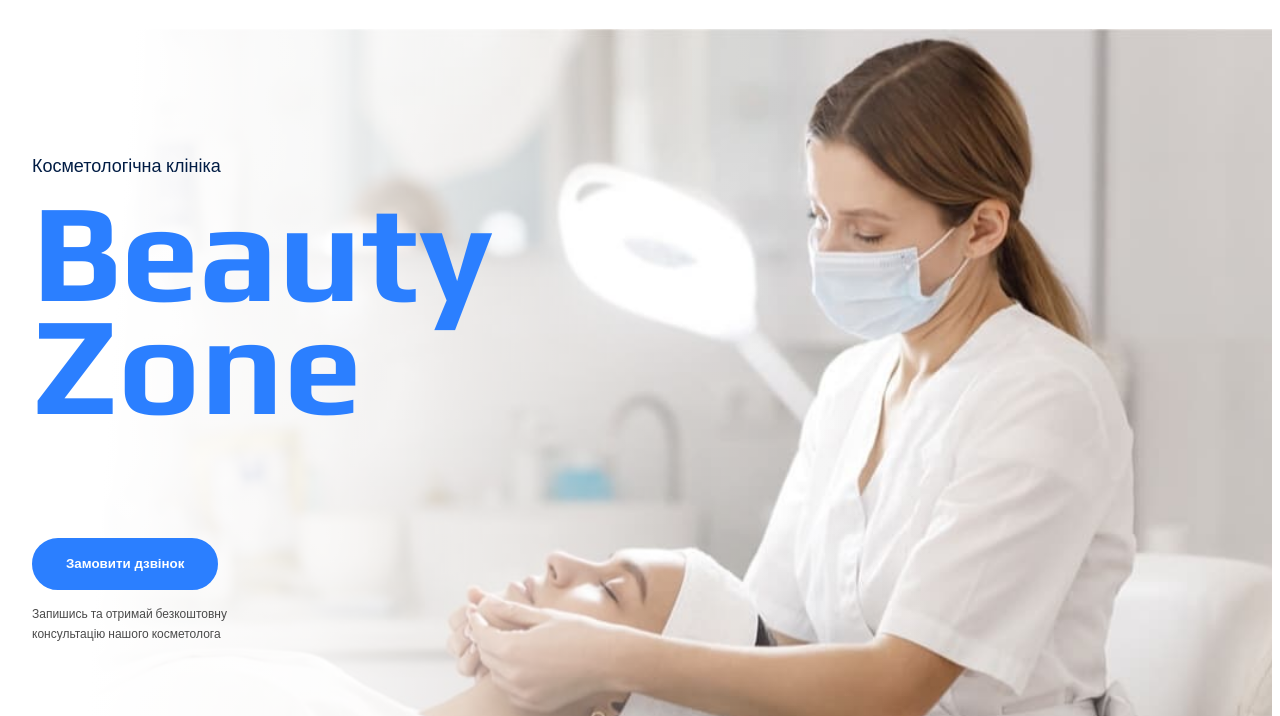
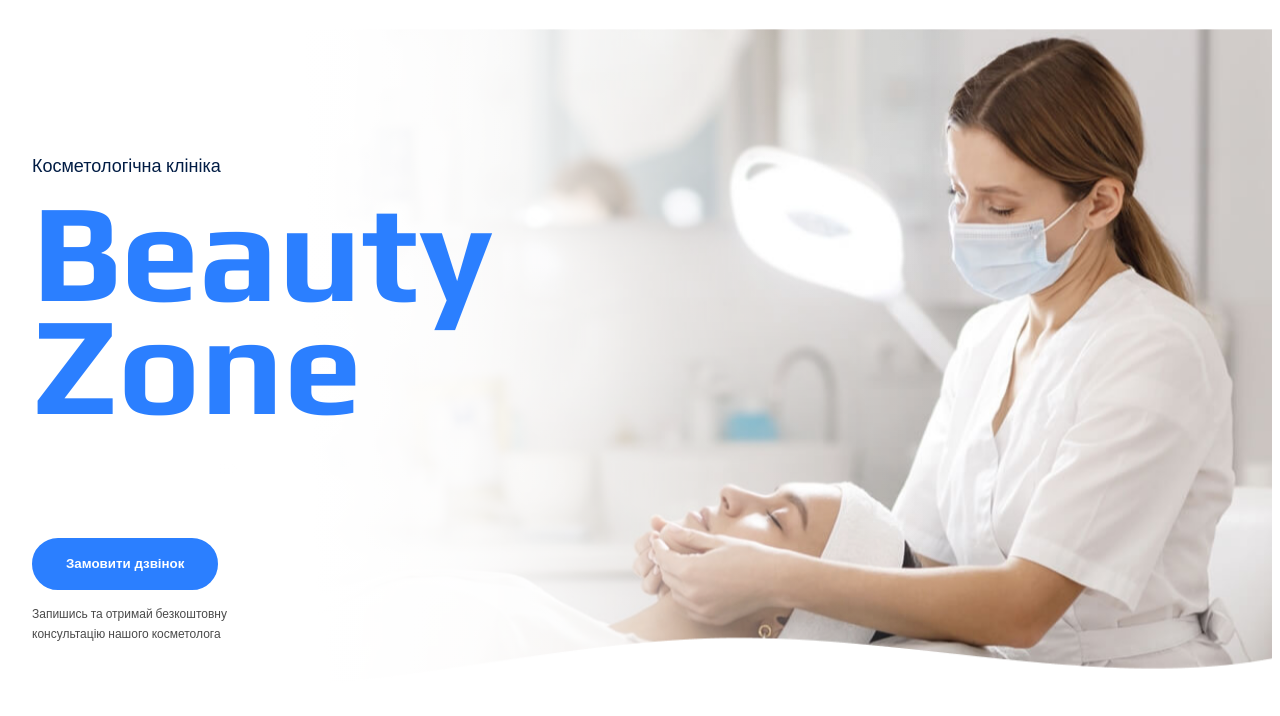
Before and after one commit to BilArt/genius-homework-2, a plain HTML site: page index.html in a window 1280 px wide. Shown: the part 84-800 px from the top of the page. Drawn offline with Linux system fonts and the light colour scheme.

Commit message:
fix background and pagination

```diff
--- a/css/styles.css
+++ b/css/styles.css
@@ -149,7 +149,7 @@ h2 {
       rgba(255, 255, 255, 0.19) 52.74%,
       rgba(255, 255, 255, 0) 74.46%
     ),
-    url(../images/hero-section/background.jpg);
+    url(../images/hero-section/hero-background.png);
   background-size: cover;
   background-position: center;
   background-repeat: no-repeat;
@@ -410,6 +410,7 @@ h1 {
 
 .pagination-item:hover {
   fill: var(--color-brand-blue);
+  cursor: pointer;
 }
 
 .pagination-item:active {
```
Also changed, not shown: images/hero-section/hero-background.png (added).
